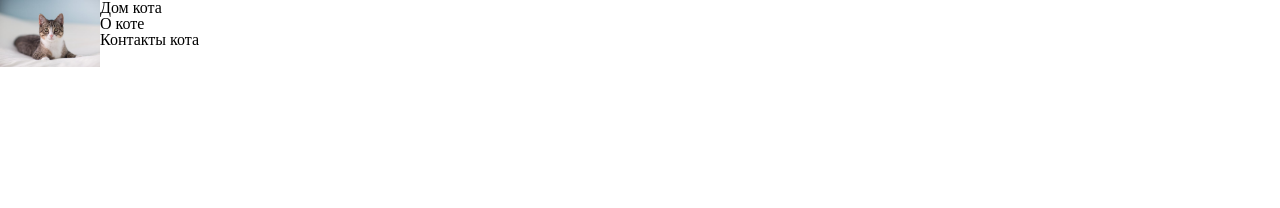
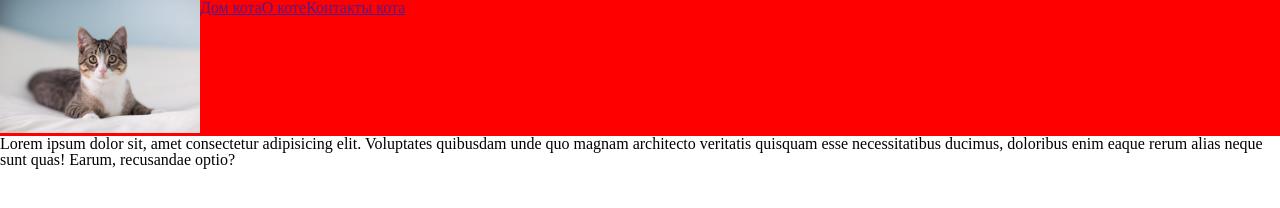
Before and after one commit to mercurymiha/hillel-homtask, a plain HTML site: page index.html in a window 1280 px wide. Drawn offline with Linux system fonts and the light colour scheme.

Commit message:
headerfloatnavandlogo

```diff
--- a/custom.css
+++ b/custom.css
@@ -41,7 +41,22 @@ table {
 	border-collapse: collapse;
 	border-spacing: 0;
 }
-.logocat {
-    float: left;
-    width: 100px;
+header img {
+	width: 200px;
 }
+.logo-wrap {
+	float: left;
+}
+ul li {
+	float: left;
+}
+header nav {
+	float: left;
+}
+.clearfix {
+	clear: both;
+}
+header {
+	background: red;
+	overflow: hidden;
+}
--- a/index.html
+++ b/index.html
@@ -8,14 +8,21 @@
 </head>
 <body>
     <header>
-        <img src="./img/cat.jpg" alt="логотип компании" title="компания кот" class="logocat">
+        <h1 class="logo-wrap">
+            <a href="./index.html"><img src="./img/cat.jpg" alt="логотип компании" title="компания кот"></a>
+        </h1>
         <nav>
             <ul>
-                <li>Дом кота</li>
-                <li>О коте</li>
-                <li>Контакты кота</li>
+                    <li><a href="">Дом кота</a></li>
+                    <li><a href="">О коте</a></li>
+                    <li><a href="">Контакты кота</a></li>
             </ul>
         </nav>
     </header>
+    <main class="clearfix">
+        <section>
+            <p>Lorem ipsum dolor sit, amet consectetur adipisicing elit. Voluptates quibusdam unde quo magnam architecto veritatis quisquam esse necessitatibus ducimus, doloribus enim eaque rerum alias neque sunt quas! Earum, recusandae optio?</p>
+        </section>
+    </main>
 </body>
 </html>
```
